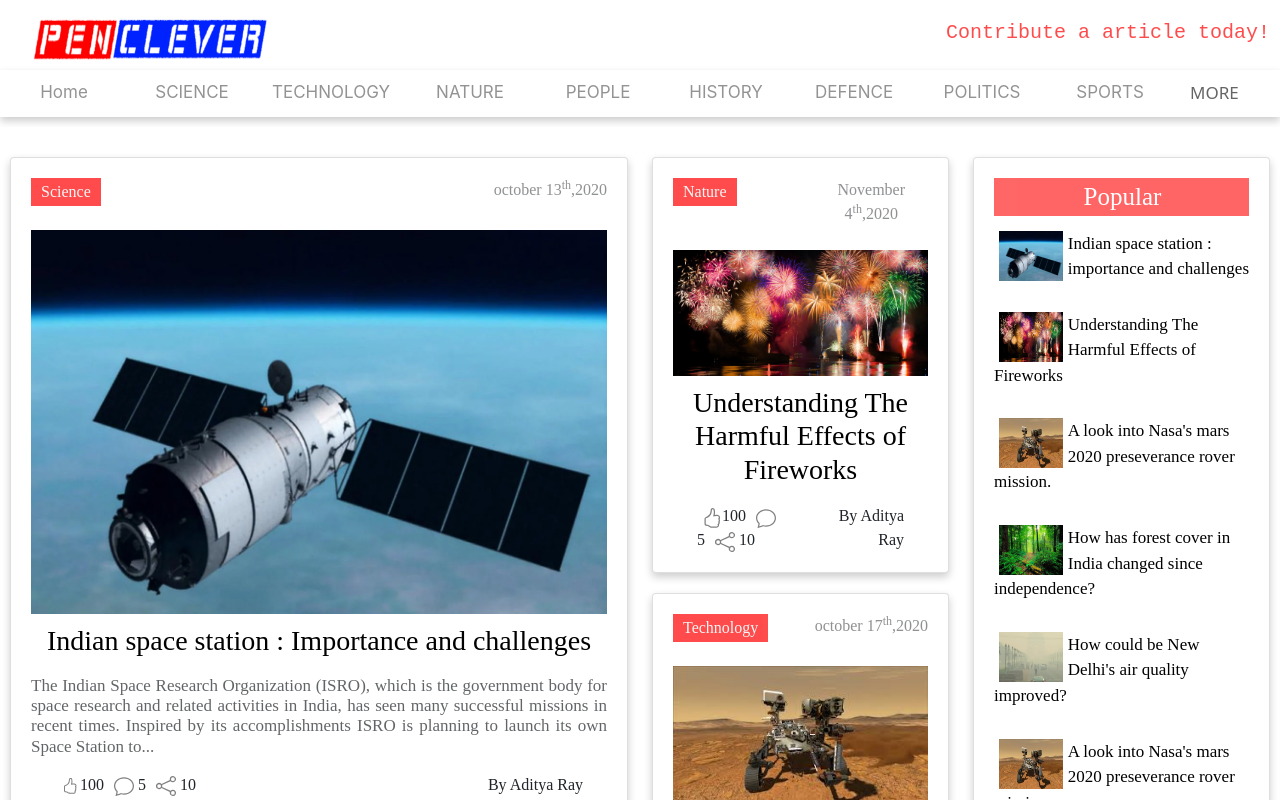
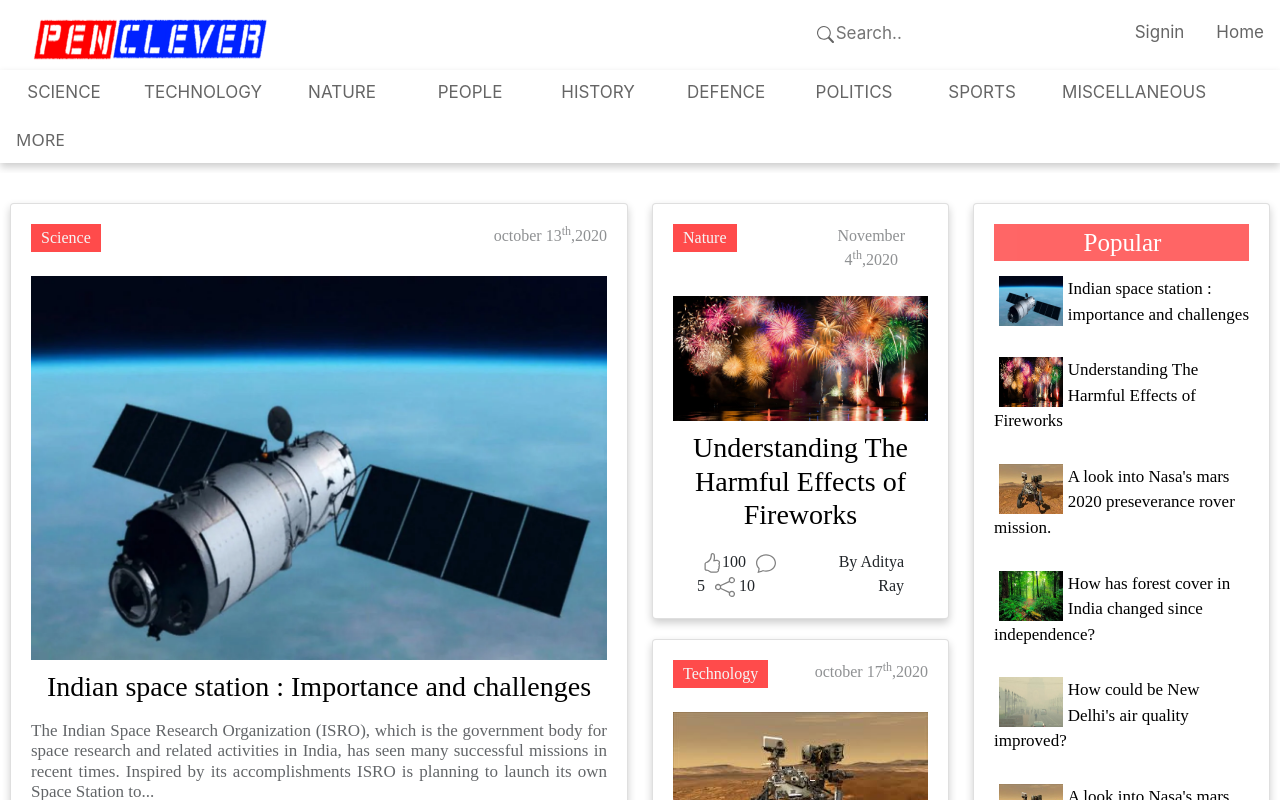
Before and after one commit to ANKITRAY-1/penclever-frontend, a React (Create React App) app in the folder penclever/: page / in a window 1280 px wide. Shown: the top 800 px of the page. Built offline with nearby package versions, Linux system fonts and the light colour scheme.

Commit message:
upgrade topnav

```diff
--- a/penclever/src/App.css
+++ b/penclever/src/App.css
@@ -167,51 +167,6 @@ hr {
   opacity: 0.7;
 }
 
-.header {
-  overflow: hidden;
-  background-color: white;
-  padding: 10px 0px;
-  z-index: 50;
-  box-shadow: 8px;
-}
-
-.header a {
-  float: left;
-  color: red;
-  text-align: center;
-  padding: 10px;
-  text-decoration: none;
-  font-size: 20px;
-  line-height: 25px;
-  opacity: 0.7;
-  font-family: roboto mono, monospace;
-}
-
-.header a:hover {
-  color: blue;
-}
-
-.headerright {
-  float: right;
-}
-
-@media screen and (max-width: 500px) {
-  .header a {
-    float: none;
-    display: block;
-    text-align: left;
-  }
-  .header img {
-    float: left;
-  }
-}
-@media screen and (max-width: 1100px) {
-  .headerright {
-    float: none;
-    display: none;
-  }
-}
-
 * {
   box-sizing: border-box;
 }
@@ -299,162 +254,6 @@ hr {
   background-color: #ff9999;
 }
 
-.topnavx {
-  overflow: hidden;
-  background-color: rgb(255, 255, 255);
-  margin: 0px;
-  box-shadow: 0 4px 8px 0 rgba(0, 0, 0, 0.2);
-  transition: 1s;
-}
-
-.topnavx a {
-  float: left;
-  display: block;
-  color: rgba(0, 0, 0, 0.603);
-  text-align: center;
-  padding: 10px 16px;
-  text-decoration: none;
-  font-size: 17px;
-  min-width: 10%;
-  font-family: -apple-system, BlinkMacSystemFont, "Segoe UI", Roboto, Oxygen, Ubuntu, Cantarell, "Open Sans", "Helvetica Neue", sans-serif;
-  border-bottom: 2px solid rgba(255, 255, 255, 1);
-}
-
-.activex {
-  border-bottom: 2px solid rgba(255, 0, 0, 0.603);
-}
-
-.iconnav {
-  display: none;
-  float: right;
-  right: 10px;
-  top: 10px;
-  position: absolute;
-}
-
-.closenav {
-  position: fixed;
-  z-index: -100;
-  display: none ;
-  right: 10px;
-  top: 10px;
-}
-
-.dropdownx {
-  float: left;
-  overflow: hidden;
-}
-
-.dropdownx .dropbtnx {
-  font-size: 17px;
-  border: none;
-  outline: none;
-  color: rgba(0, 0, 0, 0.603);
-  padding: 10px 16px;
-  background-color: inherit;
-  font-family: inherit;
-  margin: 0;
-}
-
-.dropdownx-contentx {
-  right: -200px;
-  position: absolute;
-  background-color: #f9f9f9;
-  min-width: 160px;
-  box-shadow: 0px 8px 16px 0px rgba(0, 0, 0, 0.2);
-  z-index: 1;
-  transition: 1s;
-}
-
-.dropdownx-contentx a {
-  float: none;
-  color: black;
-  padding: 12px 16px;
-  text-decoration: none;
-  display: block;
-  text-align: left;
-  width: 100%;
-}
-
-.topnavx a:hover,
-.dropdownx:hover .dropbtnx {
-  border-bottom: 2px solid blue;
-}
-
-
-.dropdownx:hover .dropdownx-contentx {
-  right: 0px;
-}
-
-@media screen and (max-width: 1100px) {
-  .topnavx {
-    position: fixed;
-    bottom: 0;
-    right: -80%;
-    width: 80%;
-    height: 100%;
-    z-index: 99;
-    text-align: left;
-  }
-  .topnavx a {
-    display: block;
-    float: none;
-    width: 100%;
-    text-align: left;
-  }
-
-  .topnavx a.icon {
-    float: right;
-    display: block;
-  }
-  .iconnav {
-    display: block;
-  }
-  .dropdownx {
-    float: left;
-    overflow: hidden;
-  }
-
-  .dropdownx .dropbtnx {
-    font-size: 17px;
-    border: none;
-    outline: none;
-    color: rgba(0, 0, 0, 0.603);
-    padding: 10px 16px;
-    background-color: inherit;
-    font-family: inherit;
-    margin: 0;
-  }
-
-  .dropdownx-contentx {
-    display: none;
-    position: absolute;
-    background-color: #f9f9f9;
-    min-width: 160px;
-    box-shadow: 0px 8px 16px 0px rgba(0, 0, 0, 0.2);
-    z-index: 1;
-  }
-
-  .dropdownx-contentx a {
-    float: none;
-    color: black;
-    padding: 12px 16px;
-    text-decoration: none;
-    display: block;
-    text-align: left;
-    width: 100%;
-  }
-
-  .topnavx a:hover,
-  .dropdownx:hover .dropbtnx {
-    border-bottom: 2px solid blue;
-  }
-
-
-  .dropdownx:hover .dropdownx-contentx {
-    display: block;
-  }
-}
 
 .parallax {
   min-height: 281px;
@@ -767,3 +566,190 @@ img.a {
     bottom: 100%;
   }
 }
+
+
+
+
+
+
+
+
+
+
+
+
+.header {
+  overflow: hidden;
+  background-color: white;
+  padding: 10px 0px;
+  z-index: 50;
+  box-shadow: 8px;
+}
+
+.header a {
+  float: left;
+  line-height: 25px;
+  color: rgba(0, 0, 0, 0.603);
+  text-align: center;
+  padding: 10px 16px;
+  text-decoration: none;
+  font-size: 17px;
+  font-family: -apple-system, BlinkMacSystemFont, "Segoe UI", Roboto, Oxygen, Ubuntu, Cantarell, "Open Sans", "Helvetica Neue", sans-serif;
+}
+
+.header a:hover {
+  color: blue;
+}
+
+.headerright {
+  float: right;
+  min-width: 10%;
+}
+
+.search {
+  display: none;
+}
+@media screen and (max-width: 500px) {
+  .header a {
+    float: none;
+    display: block;
+    text-align: left;
+  }
+  .header img {
+    float: left;
+  }
+}
+@media screen and (max-width: 1100px) {
+  .headerright {
+    float: none;
+    display: none;
+  }
+  .search {
+    display: block;
+  }
+}
+
+
+.topnavx {
+  overflow: hidden;
+  background-color: rgb(255, 255, 255);
+  margin: 0px;
+  box-shadow: 0 4px 8px 0 rgba(0, 0, 0, 0.2);
+  transition: 1s;
+}
+
+.topnavx a {
+  float: left;
+  display: block;
+  color: rgba(0, 0, 0, 0.603);
+  text-align: center;
+  padding: 10px 16px;
+  text-decoration: none;
+  font-size: 17px;
+  min-width: 10%;
+  font-family: -apple-system, BlinkMacSystemFont, "Segoe UI", Roboto, Oxygen, Ubuntu, Cantarell, "Open Sans", "Helvetica Neue", sans-serif;
+  border-bottom: 2px solid rgba(255, 255, 255, 1);
+}
+
+.activex {
+  border-bottom: 2px solid rgba(255, 0, 0, 0.603);
+}
+
+.iconnav {
+  display: none;
+  float: right;
+  right: 10px;
+  top: 10px;
+  position: absolute;
+}
+
+.closenav {
+  position: fixed;
+  z-index: -100;
+  display: none ;
+  right: 10px;
+  top: 10px;
+}
+
+.dropdownx {
+  float: left;
+  overflow: hidden;
+}
+
+.dropdownx .dropbtnx {
+  font-size: 17px;
+  border: none;
+  outline: none;
+  color: rgba(0, 0, 0, 0.603);
+  padding: 10px 16px;
+  background-color: inherit;
+  font-family: inherit;
+  margin: 0;
+}
+
+.dropdownx-contentx {
+  right: -200px;
+  position: absolute;
+  background-color: #f9f9f9;
+  min-width: 160px;
+  box-shadow: 0px 8px 16px 0px rgba(0, 0, 0, 0.2);
+  z-index: 1;
+  transition: 1s;
+}
+
+.dropdownx-contentx a {
+  float: none;
+  color: black;
+  padding: 12px 16px;
+  text-decoration: none;
+  display: block;
+  text-align: left;
+  width: 100%;
+}
+
+.topnavx a:hover,
+.dropdownx:hover .dropbtnx {
+  border-bottom: 2px solid blue;
+}
+
+
+.dropdownx:hover .dropdownx-contentx {
+  right: 0px;
+}
+
+@media screen and (max-width: 1100px) {
+  .topnavx {
+    position: fixed;
+    bottom: 0;
+    right: -80%;
+    width: 80%;
+    height: 100%;
+    z-index: 99;
+    text-align: left;
+    overflow-y: auto;
+  }
+  .topnavx a {
+    display: block;
+    float: none;
+    width: 100%;
+    text-align: left;
+  }
+
+  .topnavx a.icon {
+    float: right;
+    display: block;
+  }
+  .iconnav {
+    display: block;
+  }
+
+  .topnavx a:hover,
+  .dropdownx:hover .dropbtnx {
+    border-bottom: 2px solid blue;
+  }
+
+
+  .dropdownx:hover .dropdownx-contentx {
+    right: auto;
+  }
+}
--- a/penclever/src/components/Topnav.jsx
+++ b/penclever/src/components/Topnav.jsx
@@ -1,5 +1,5 @@
 import React from "react";
-import { XCircle,List } from "react-bootstrap-icons";
+import { XCircle,List, Search } from "react-bootstrap-icons";
 import logo from "../img/logo1.png";
 
 export const Topnav = () => {
@@ -33,17 +33,24 @@ export const Topnav = () => {
           style={{ width: "300px", height: "60px", padding: "0px" }}
         />
         <a href="javascriptvoid(0)" className="iconnav" onClick={Topnav}>
-          <List size={30} />
+          <List size={30} color="red" />
         </a>
         <a href="javascriptvoid(0)" className="closenav" onClick={Topnavclose}>
-          <XCircle size={30} />
+          <XCircle size={30} color="blue" />
         </a>
         <div className="headerright">
-          <a href="/signin">Contribute a article today!</a>
+          <a href="/"> <Search/><input type="text" name="search" placeholder="Search.." style={{border:"none"}} /></a>
+          <a href="/signin">Signin</a>
+          <a href="/">Home</a>
         </div>
 
         <div className="topnavx" id="myTopnavx">
+        <div className="search">
+          <p style={{padding:"10px 16px", fontSize:"20px"}}>Quick Links</p>
           <a href="/">Home</a>
+          <a href="/signin">Signin</a>
+          <p style={{padding:"10px 16px", fontSize:"20px"}}>Quick Links</p>
+        </div>
           <a href="/scince">SCIENCE</a>
           <a href="/technology">TECHNOLOGY</a>
           <a href="/nature">NATURE</a>
@@ -52,13 +59,12 @@ export const Topnav = () => {
           <a href="/defence">DEFENCE</a>
           <a href="/politics">POLITICS</a>
           <a href="/sports">SPORTS</a>
+          <a href="/miscellaneous">MISCELLANEOUS</a>
 
           <div className="dropdownx">
             <button className="dropbtnx">MORE</button>
             <div className="dropdownx-contentx">
-              <a href="/miscellaneous">MISCELLANEOUS</a>
               <a href="/userprofile">Profile</a>
-              <a href="/signin">Signin</a>
             </div>
           </div>
         </div>
```
